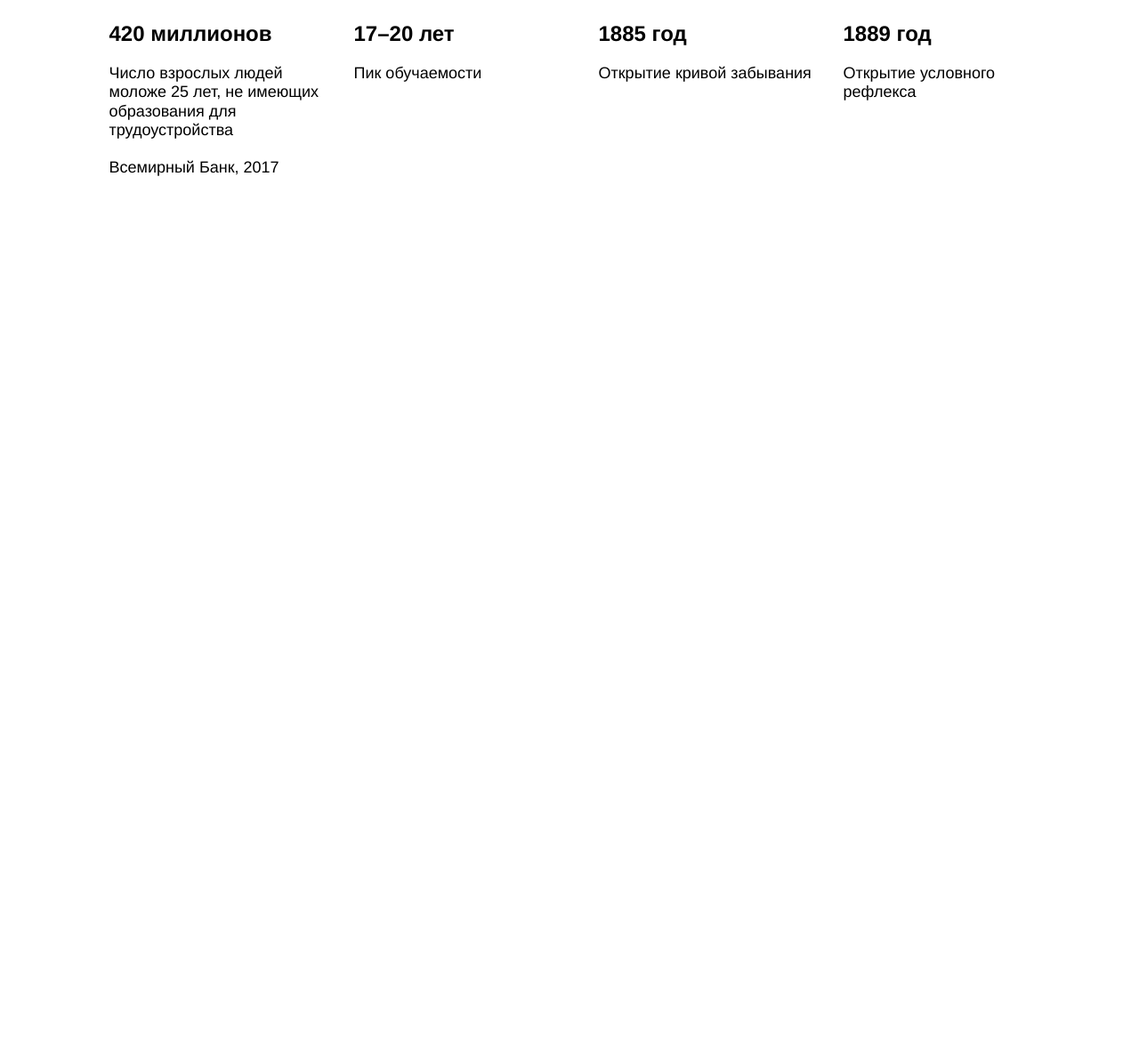
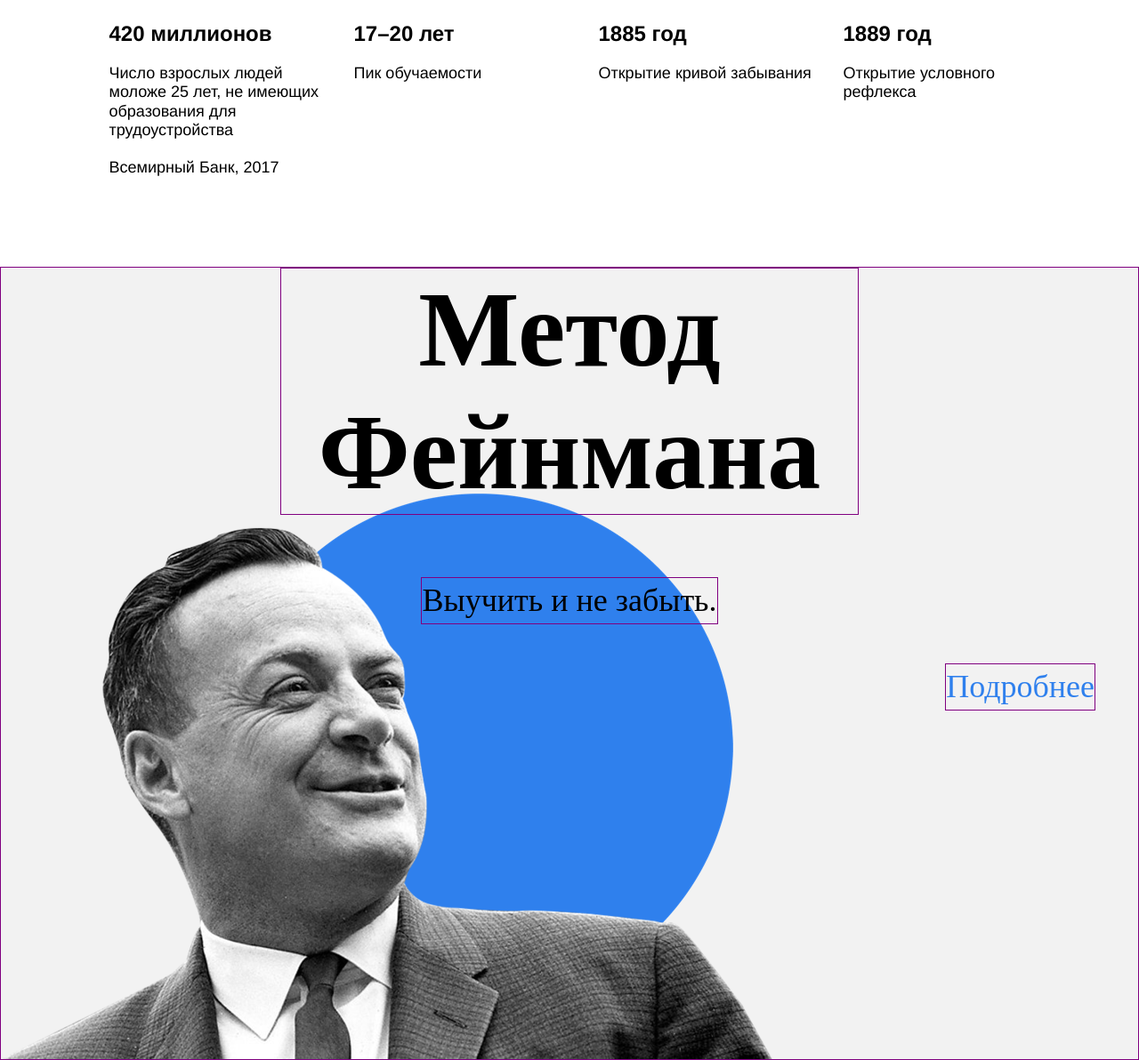
Before and after one commit to melnikovst/how-to-learn, a plain HTML site: page index.html in a window 1280 px wide. Shown: the part 1775-2967 px from the top of the page at 89% size. Before the commit the page ends 2075 px from the top, so only its background shows below. Drawn offline with Linux system fonts and the light colour scheme.

Commit message:
third section done

```diff
--- a/index.html
+++ b/index.html
@@ -74,6 +74,10 @@
       </section>
 
       <section class="feynman">
+        <h1 class="feynman_title">Метод Фейнмана</h1>
+        <h2 class="feynman_subtitle">Выучить и не забыть.</h2>
+        <a class="feynman_link" href="#">Подробнее</a>
+        <img class="feynman_background" src="./images/feynman.png" alt="Фотография Фейнмана">
       </section>
 
       <section class="kaufman">
--- a/styles/style.css
+++ b/styles/style.css
@@ -140,6 +140,7 @@
   display: block;
   width: 60%;
   text-align: center;
+  font-weight: normal;
   line-height: 34px;
   font-size: 24px;
   margin-bottom: 0;
@@ -184,6 +185,59 @@
   padding-top: 20px;
 }
 
+.feynman {
+  display: flex;
+  border: 1px solid purple;
+  position: relative;
+  align-items: center;
+  text-align: center;
+  height: 890px;
+  flex-direction: column;
+  background-color: #f2f2f2;
+  z-index: -2;
+}
+
+.feynman_title {
+  display: block;
+  width: 648px;
+  line-height: 1.15;
+  font-size: 120px;
+  border: 1px solid purple;
+  margin-top: 0;
+  margin-bottom: 0;
+}
+
+.feynman_subtitle {
+  display: block;
+  line-height: 51px;
+  font-size: 36px;
+  font-weight: normal;
+  border: 1px solid purple;
+  margin-top: 70px;
+}
+
+.feynman_link {
+  line-height: 51px;
+  font-size: 36px;
+  text-decoration: none;
+  color: #2f80ed;
+  position: absolute;
+  right: 48px;
+  top: 50%;
+  border: 1px solid purple;
+}
+
+.feynman_background {
+  position: absolute;
+  bottom: 0;
+  left: 0;
+  z-index: -1;
+  width: 867px;
+  height: 637px;
+}
+
+
+
 /* и элемента с модификатором вида ключ-значение */
 .table__cell_theme_dark {
   width: 200px;
```
